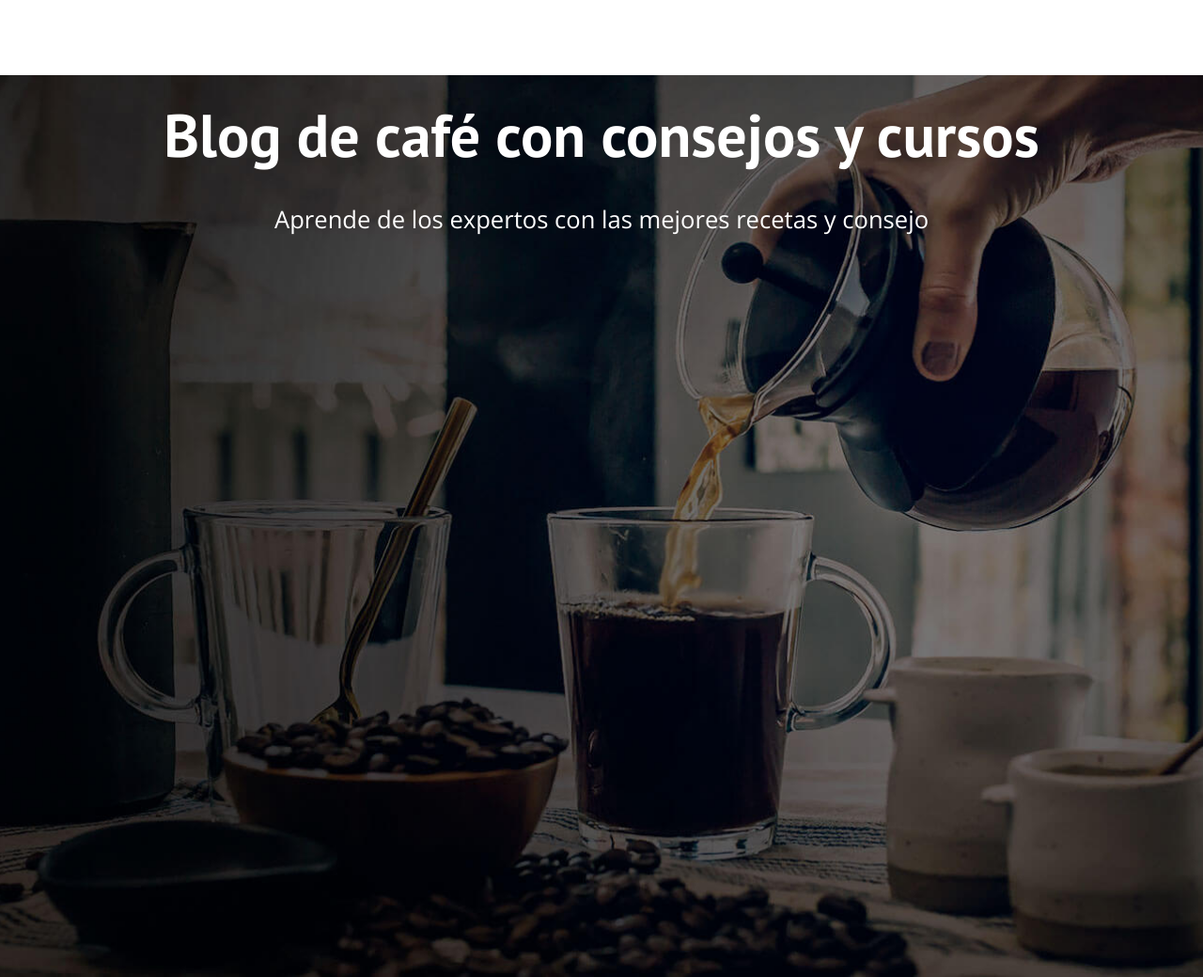
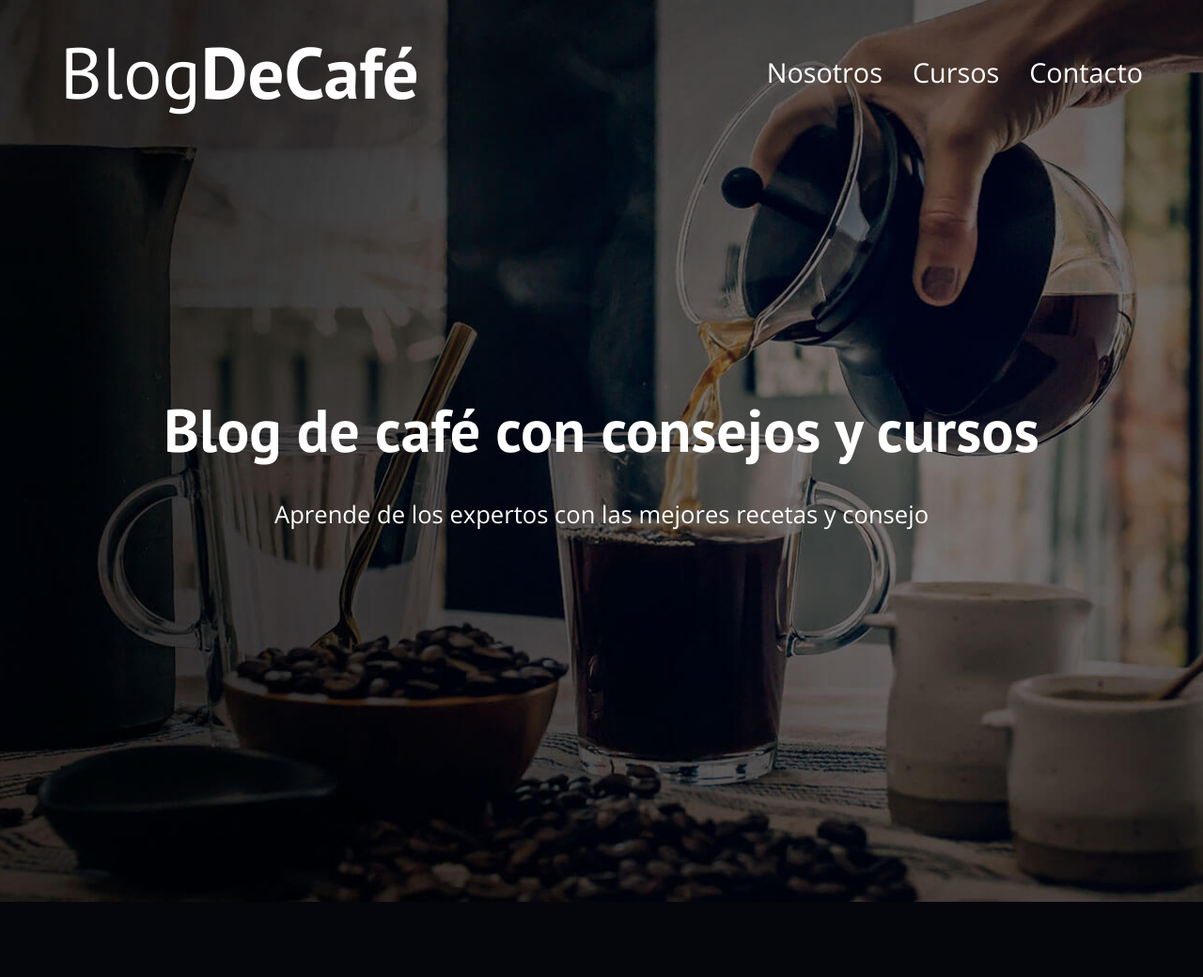
Before and after one commit to CarlosJCD/Curso-Web, a PHP site: page / in a window 1280 px wide. Shown: the whole page at 94% size. After the commit the page ends 960 px from the top, so only its background shows below. Run offline with PHP 8.4, Linux system fonts and the light colour scheme.

Commit message:
Video #85 - Seccion #9 - CSS al header

```diff
--- a/Proyecto_4_blog_cafe/css/styles.css
+++ b/Proyecto_4_blog_cafe/css/styles.css
@@ -1,7 +1,6 @@
 :root {
   --fuenteHeading: "PT Sans", sans-serif;
   --fuenteParrafos: "Open Sans", sans-serif;
-
   --primario: #784d3c;
   --blanco: #ffffff;
   --negro: #000000;
@@ -80,7 +79,44 @@ img {
 }
 
 .header__texto {
-  color: white;
+  color: var(--blanco);
   text-align: center;
   margin-top: 5rem;
 }
+@media (min-width: 768px) {
+  .header__texto {
+    margin-top: 15rem;
+  }
+}
+
+@media (min-width: 768px) {
+  .barra {
+    display: flex;
+    justify-content: space-between;
+    align-items: center;
+  }
+}
+
+.logo {
+  color: var(--blanco);
+}
+.logo__nombre {
+  font-weight: 400;
+}
+
+.logo__bold {
+  font-weight: bold;
+}
+
+.navegacion__enlace {
+  display: block;
+  text-align: center;
+  font-size: 1.8rem;
+  color: white;
+}
+@media (min-width: 768px) {
+  .navegacion {
+    display: flex;
+    gap: 2rem;
+  }
+}
--- a/Proyecto_4_blog_cafe/index.html
+++ b/Proyecto_4_blog_cafe/index.html
@@ -16,6 +16,22 @@
   </head>
   <body>
     <header class="header">
+      <div class="contenedor">
+        <div class="barra">
+          <a class="logo" href="index.html">
+            <h1 class="logo__nombre no-margin centrar-texto">
+              Blog<span class="logo__bold">DeCafé</span>
+            </h1>
+          </a>
+
+          <nav class="navegacion">
+            <a class="navegacion__enlace" href="nosotros.html">Nosotros</a>
+            <a class="navegacion__enlace" href="cursos.htm">Cursos</a>
+            <a class="navegacion__enlace" href="contactos.html">Contacto</a>
+          </nav>
+        </div>
+      </div>
+
       <div class="header__texto">
         <h2 class="no-margin">Blog de café con consejos y cursos</h2>
         <p class="no-margin">
```
